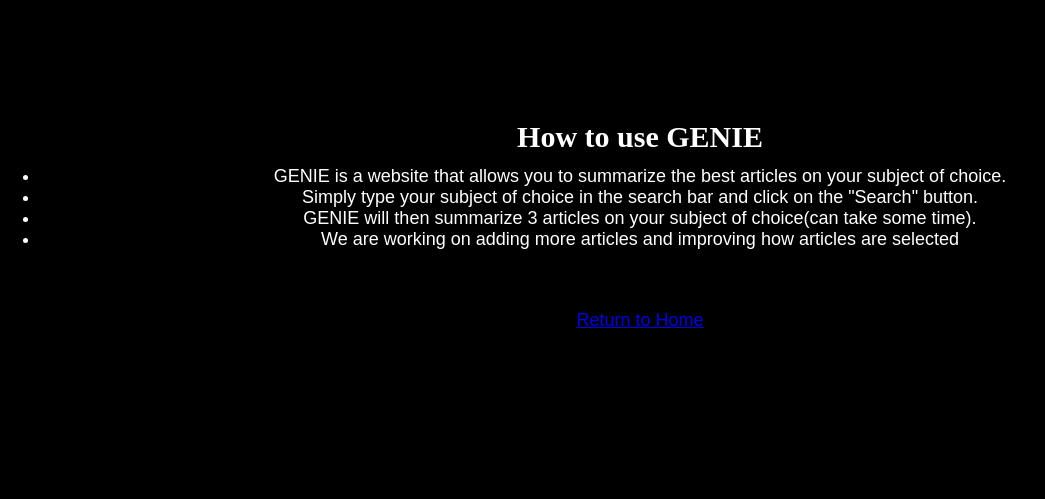
After one commit to B-Mahdj/Genie_Website, a Flask app: page /tutorial in a window 1280 px wide. The commit adds this page. Shown: the top 499 px of the page, without its empty margins (0-1045 px from the left). Run offline with Flask 2, Linux system fonts and the light colour scheme; some libraries are stand-ins or nearby versions.

Commit message:
Add tutorial page

```diff
--- /dev/null
+++ b/static/styles/tutorialStyle.css
@@ -0,0 +1,36 @@
+*{
+    margin: 0;
+    padding: 0;
+}
+
+body{
+    background: linear-gradient(to top, rgb(0, 0, 0)50%,rgba(0, 0, 0)50%);
+}
+
+.content{
+    width: 1200px;
+    height: 500px;
+    margin: auto;
+    color: #fff;
+    position: relative;
+    text-align: center;
+        font-family: sans-serif;
+}
+
+.tutorialText{
+    font-size: 18px;
+    padding-top: 1%;
+}
+.content h1{
+    font-family: 'Times New Roman', serif;
+    font-size: 30px;
+}
+
+.home{
+    padding-top: 5%;
+    text-align: center;
+}
+
+.main{
+    padding-top: 10%;
+}
--- a/templates/returnPage.html
+++ b/templates/returnPage.html
@@ -24,6 +24,7 @@
           <br>
         {% endfor %}
       </ul>
+    <p href="/">Return Home</p>
     </div>
 
   </body>
--- /dev/null
+++ b/templates/tutorial.html
@@ -0,0 +1,30 @@
+<!DOCTYPE html>
+<html lang="en">
+<head>
+    <title>GENIE</title>
+    <link rel="stylesheet" href="https://cdnjs.cloudflare.com/ajax/libs/font-awesome/4.7.0/css/font-awesome.min.css">
+    <link rel="stylesheet" href="{{ url_for('static',filename='styles/tutorialStyle.css') }}">
+</head>
+
+    <body>
+        <div class="content">
+            <div class="main">
+                <h1>How to use GENIE</h1>
+                <div class="tutorialText">
+                    <ul>
+                        <li> GENIE is a website that allows you to summarize the best articles on your subject of choice.</li>
+                        <li>Simply type your subject of choice in the search bar and click on the "Search" button.</li>
+                        <li>GENIE will then summarize 3 articles  on your subject of choice(can take some time).</li>
+                        <li>We are working on adding more articles and improving how articles are selected</li>
+                    </ul>
+                    <div class="home">
+                        <a href="/" class="button">Return to Home</a>
+                    </div>
+                </div>
+            </div>
+
+        </div>
+
+    </body>
+
+</html>
--- a/views.py
+++ b/views.py
@@ -30,3 +30,8 @@ def data():
             return render_template('returnPage.html', datas=(main(form_data)))
         else:
             return "Please enter a topic"
+
+
+@views.route('/tutorial')
+def tutorial():
+    return render_template('tutorial.html')
```
Also changed, not shown: static/styles/homePageStyle.css (+16 -2 lines), templates/homePage.html (+4 -7 lines).
